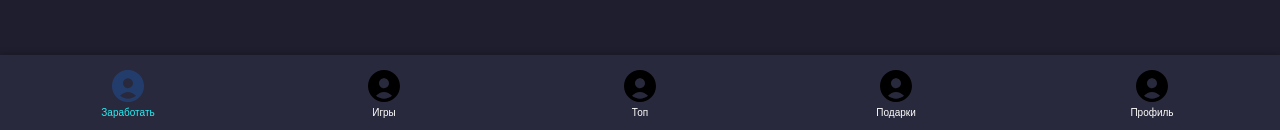
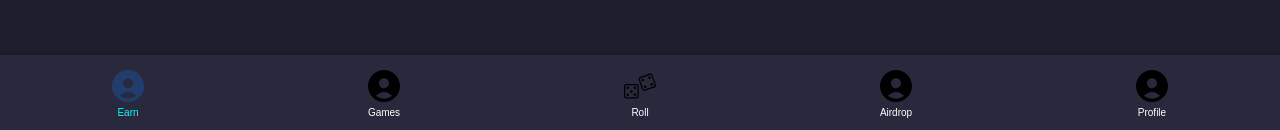
Before and after one commit to pacapacapaca2/DiceTwo, a plain HTML site: page index.html in a window 1280 px wide. Shown: the part 667-797 px from the top of the page. Drawn offline with Linux system fonts and the light colour scheme.

Commit message:
Update index.html

```diff
--- a/index.html
+++ b/index.html
@@ -22,23 +22,23 @@
     <div class="bottom-nav">
         <button class="nav-item" data-target="panel-earn">
             <img src="profile.svg" alt="Иконка">
-            <span>Заработать</span>
+            <span>Earn</span>
         </button>
         <button class="nav-item" data-target="panel-games">
             <img src="profile.svg" alt="Иконка">
-            <span>Игры</span>
+            <span>Games</span>
         </button>
         <button class="nav-item" data-target="panel-top">
-            <img src="profile.svg" alt="Иконка">
-            <span>Топ</span>
+            <img src="dices.svg" alt="Иконка">
+            <span>Roll</span>
         </button>
         <button class="nav-item" data-target="panel-gifts">
             <img src="profile.svg" alt="Иконка">
-            <span>Подарки</span>
+            <span>Airdrop</span>
         </button>
         <button class="nav-item" data-target="panel-profile">
             <img src="profile.svg" alt="Иконка">
-            <span>Профиль</span>
+            <span>Profile</span>
         </button>
     </div>
 
```
